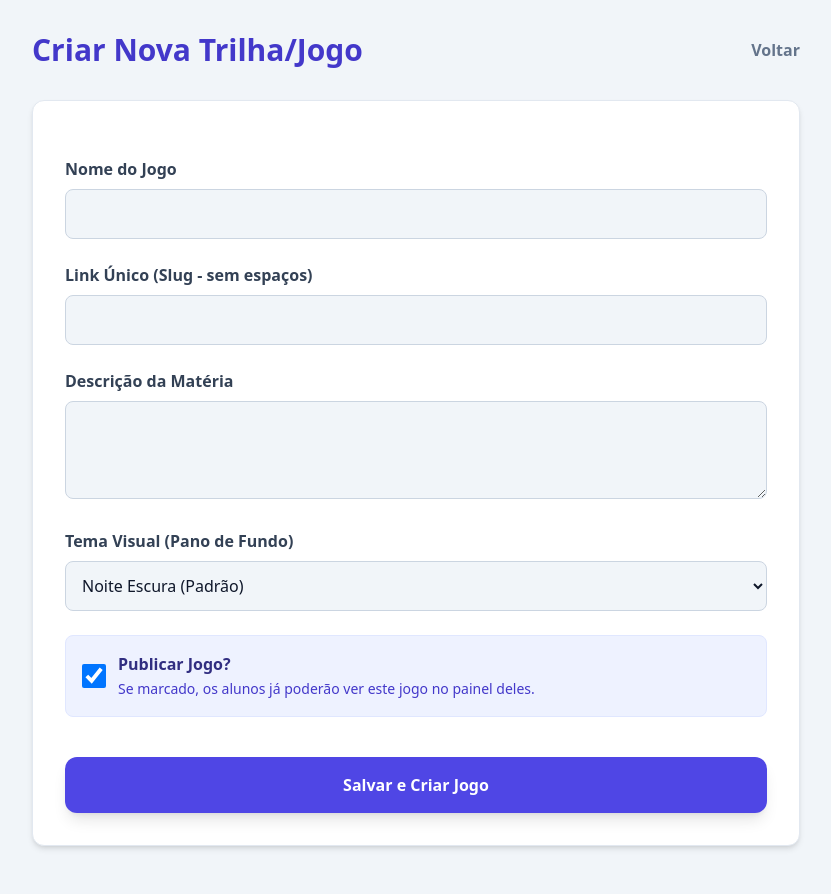
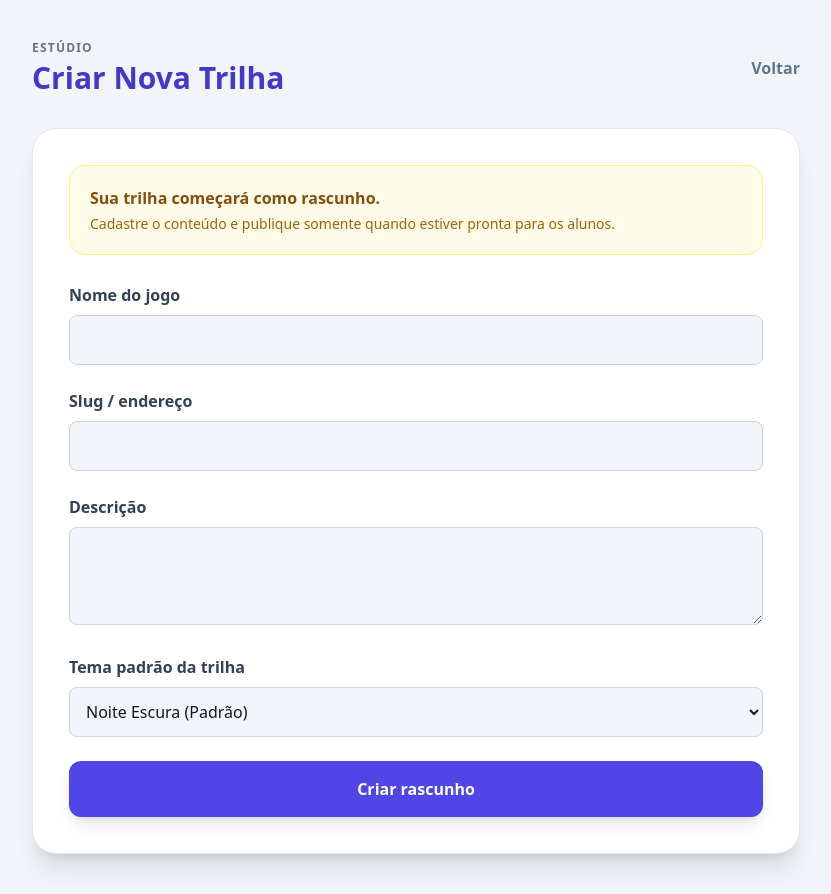
Before and after one commit to viniciusnovelo/trilha_ensino, a Django app: page /estudio/nova-trilha/ in a window 1280 px wide. Shown: the whole page, without its empty margins (224-1055 px from the left). Before the commit the page ends 849 px from the top, so only its background shows below. Run offline with Django 5.2, Linux system fonts and the light colour scheme; a user stored in the database is signed in; data comes from the database, SQL or seed files in the repository; some libraries are stand-ins or nearby versions.

Commit message:
feat: criar trilhas sempre como rascunho

```diff
--- a/curriculo/templates/curriculo/criar_trilha.html
+++ b/curriculo/templates/curriculo/criar_trilha.html
@@ -1,36 +1,24 @@
 <!DOCTYPE html>
 <html lang="pt-br">
-<head><title>Criar Novo Jogo</title><script src="https://cdn.tailwindcss.com"></script></head>
-<body class="bg-slate-100 text-slate-900 min-h-screen p-8">
-    <div class="max-w-3xl mx-auto">
-        <div class="flex justify-between items-center mb-8">
-            <h1 class="text-3xl font-bold text-indigo-700">Criar Nova Trilha/Jogo</h1>
-            <a href="{% url 'dashboard_professor' %}" class="text-slate-500 font-bold hover:underline">Voltar</a>
-        </div>
-
-        <div class="bg-white p-8 rounded-xl shadow-md border border-slate-200">
-            <form method="post" class="space-y-6">
-                {% csrf_token %}
-                <div><label class="block text-slate-700 font-bold mb-2">Nome do Jogo</label>{{ form.nome }}</div>
-                <div><label class="block text-slate-700 font-bold mb-2">Link Único (Slug - sem espaços)</label>{{ form.slug }}</div>
-                <div><label class="block text-slate-700 font-bold mb-2">Descrição da Matéria</label>{{ form.descricao }}</div>
-                <div><label class="block text-slate-700 font-bold mb-2">Tema Visual (Pano de Fundo)</label>{{ form.tema }}</div>
-
-                <div class="flex items-center space-x-3 bg-indigo-50 p-4 rounded-lg border border-indigo-100">
-                    {{ form.ativo }}
-                    <div>
-                        <label class="font-bold text-indigo-900 block">Publicar Jogo?</label>
-                        <span class="text-sm text-indigo-700">Se marcado, os alunos já poderão ver este jogo no painel deles.</span>
-                    </div>
-                </div>
-
-                <div class="pt-4">
-                    <button type="submit" class="w-full bg-indigo-600 hover:bg-indigo-700 text-white font-bold py-4 rounded-xl transition shadow-lg hover:shadow-indigo-500/30">
-                        Salvar e Criar Jogo
-                    </button>
-                </div>
-            </form>
-        </div>
-    </div>
+<head>
+<meta charset="UTF-8">
+<meta name="viewport" content="width=device-width, initial-scale=1.0">
+<title>Criar Nova Trilha — Trilha Ensino</title>
+<script src="https://cdn.tailwindcss.com"></script>
+</head>
+<body class="bg-slate-100 text-slate-900 min-h-screen font-sans p-6 md:p-10">
+<div class="max-w-3xl mx-auto">
+<div class="flex justify-between items-center mb-8 gap-4"><div><p class="text-xs uppercase tracking-widest text-slate-500 font-black">Estúdio</p><h1 class="text-3xl font-black text-indigo-700 mt-1">Criar Nova Trilha</h1></div><a href="{% url 'dashboard_professor' %}" class="font-bold text-slate-500 hover:text-slate-900">Voltar</a></div>
+<div class="bg-white border border-slate-200 rounded-3xl shadow-xl p-7 md:p-9">
+<div class="rounded-2xl border border-yellow-200 bg-yellow-50 p-5 mb-7"><p class="font-black text-yellow-800">Sua trilha começará como rascunho.</p><p class="text-sm text-yellow-700 mt-1">Cadastre o conteúdo e publique somente quando estiver pronta para os alunos.</p></div>
+<form method="post" class="space-y-6">{% csrf_token %}
+<div><label class="block font-bold text-slate-700 mb-2">Nome do jogo</label>{{ form.nome }}</div>
+<div><label class="block font-bold text-slate-700 mb-2">Slug / endereço</label>{{ form.slug }}</div>
+<div><label class="block font-bold text-slate-700 mb-2">Descrição</label>{{ form.descricao }}</div>
+<div><label class="block font-bold text-slate-700 mb-2">Tema padrão da trilha</label>{{ form.tema }}</div>
+<button type="submit" class="w-full bg-indigo-600 hover:bg-indigo-700 text-white font-black py-4 rounded-xl shadow-lg">Criar rascunho</button>
+</form>
+</div>
+</div>
 </body>
 </html>
```
